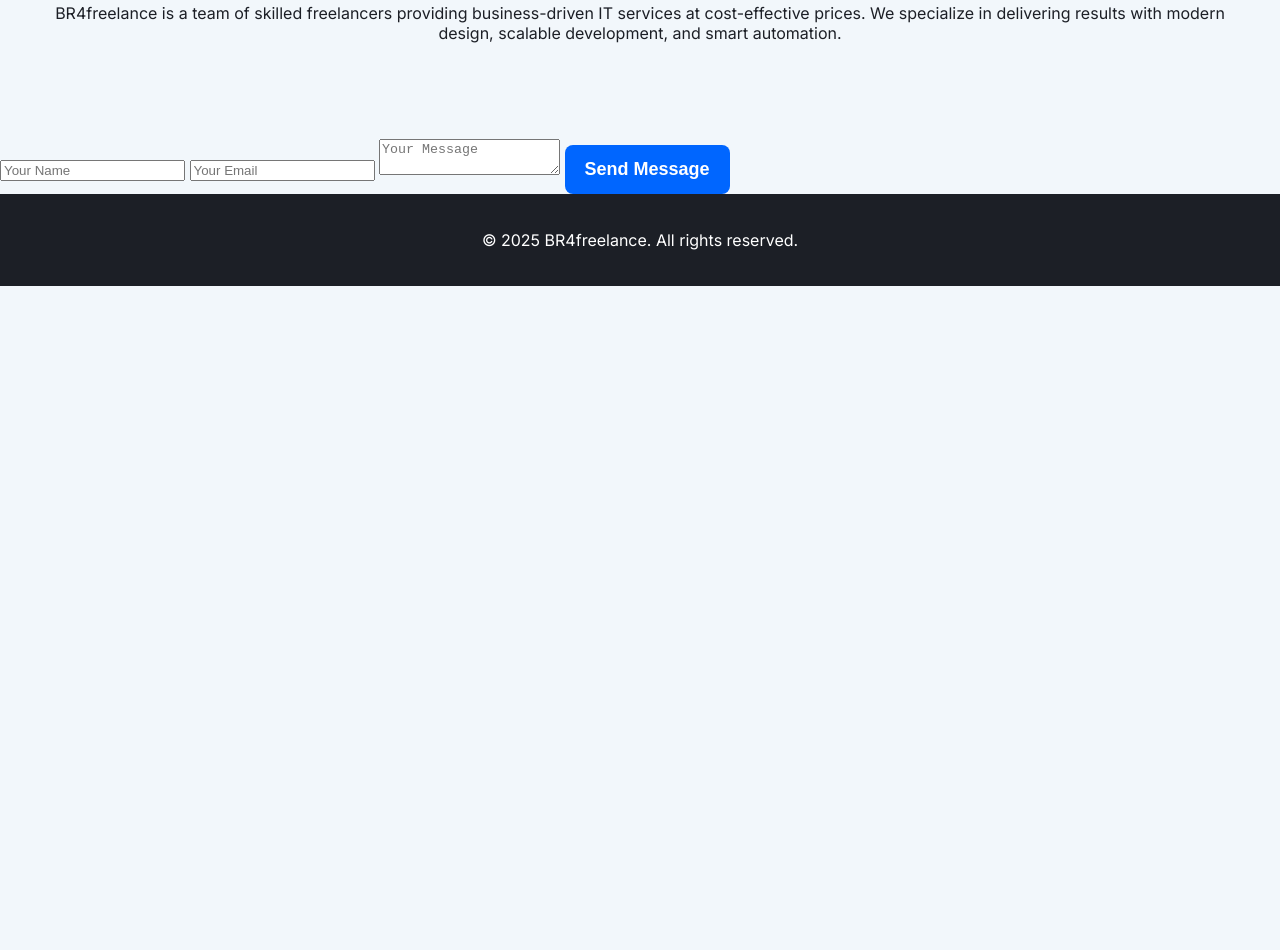
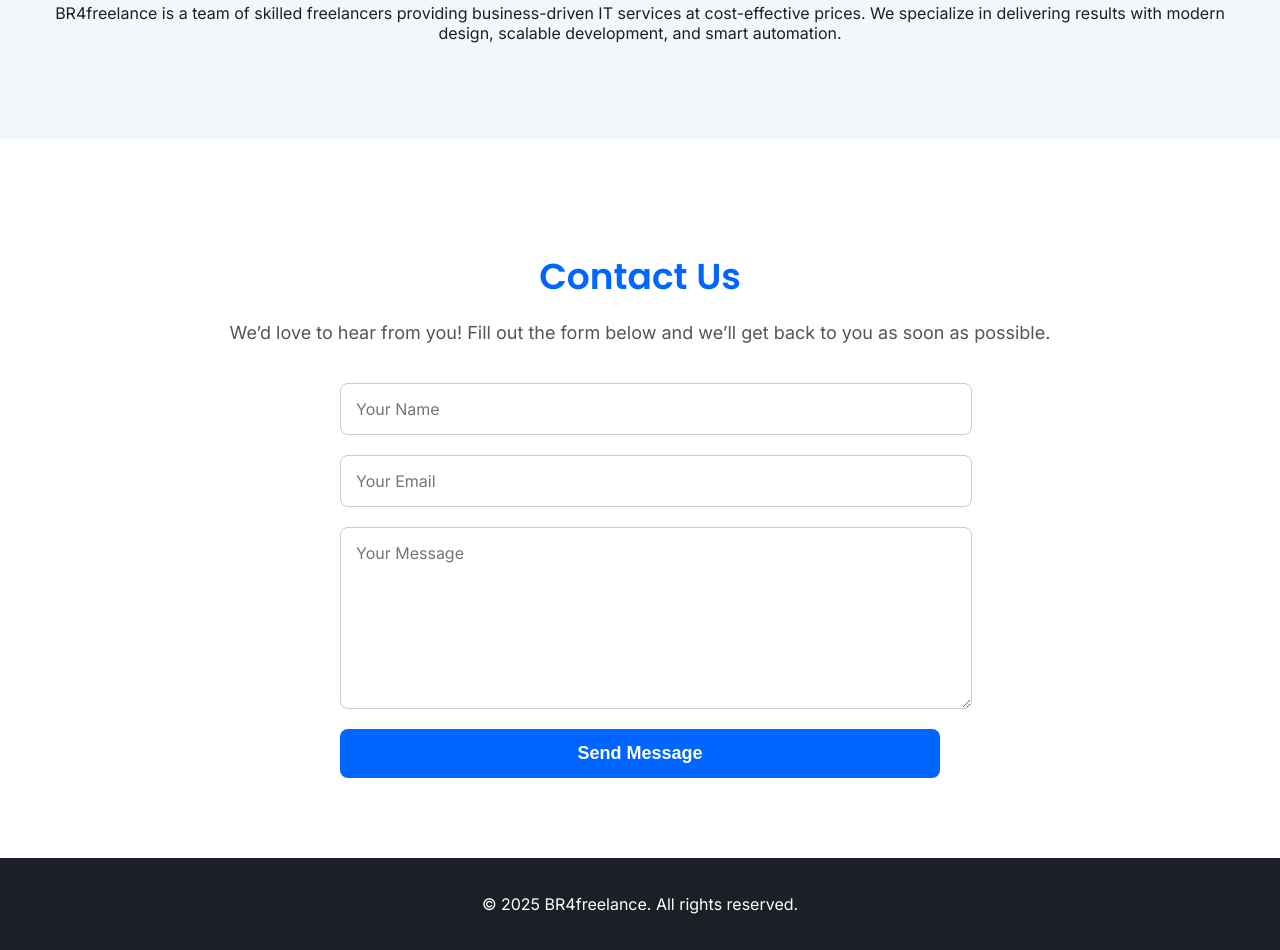
Before and after one commit to br4freelance/br4freelance.github.io, a plain HTML site: page index.html in a window 1280 px wide. Shown: the part 1418-2368 px from the top of the page. Before the commit the page ends 1704 px from the top, so only its background shows below. Drawn offline with Linux system fonts and the light colour scheme.

Commit message:
Add files via upload

```diff
--- a/index.html
+++ b/index.html
@@ -53,18 +53,23 @@
     <p>BR4freelance is a team of skilled freelancers providing business-driven IT services at cost-effective prices. We specialize in delivering results with modern design, scalable development, and smart automation.</p>
   </section>
 
-<form
+<!-- Contact -->
+<section id="contact" class="contact">
+  <h2>Contact Us</h2>
+  <p>We’d love to hear from you! Fill out the form below and we’ll get back to you as soon as possible.</p>
+
+  <form
     action="https://formspree.io/f/yourFormID"
-    method="POST">
-  <input type="text" name="name"
-    placeholder="Your Name" required>
-  <input type="email" name="email"
-    placeholder="Your Email" required>
-  <textarea name="message"
-    placeholder="Your Message" required></textarea>
-  <button type="submit"
-    class="btn-primary">Send Message</button>
-</form>
+    method="POST"
+    class="contact-form">
+
+    <input type="text" name="name" placeholder="Your Name" required />
+    <input type="email" name="email" placeholder="Your Email" required />
+    <textarea name="message" placeholder="Your Message" required></textarea>
+
+    <button type="submit" class="btn-primary">Send Message</button>
+  </form>
+</section>
 
   <!-- Footer -->
   <footer class="footer">
```
